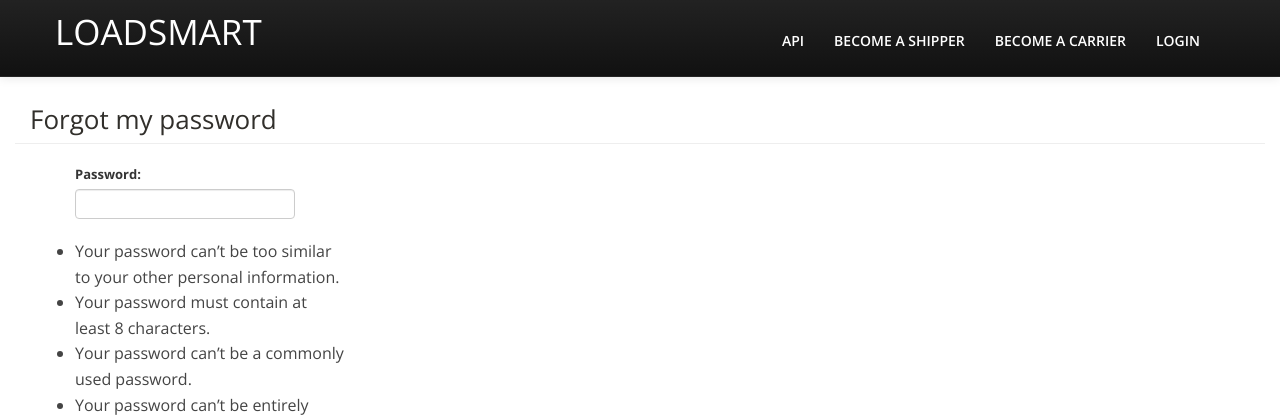
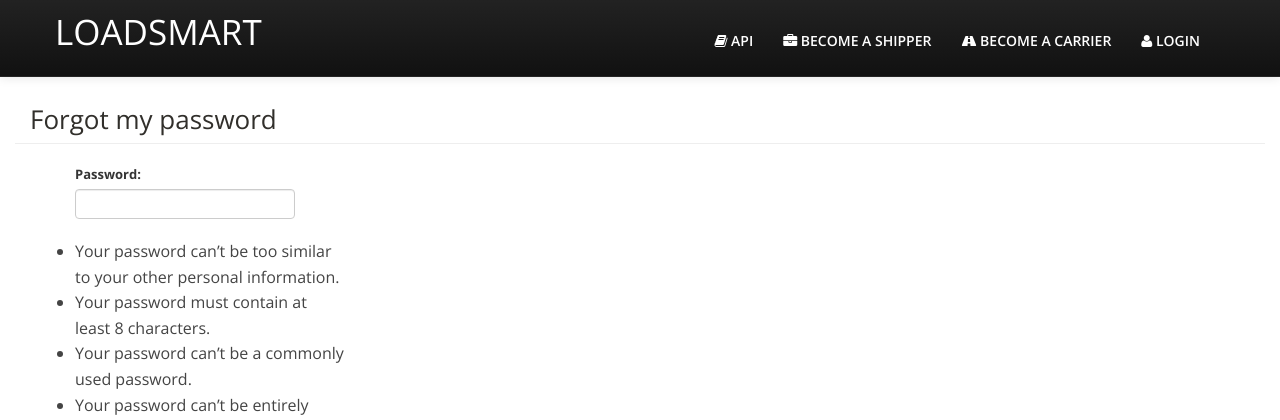
Before and after one commit to belaeifert/Loadsmart-final-project, a Django app: template finalProject/account/templates/reset_password/password_reset_form.html in a window 1280 px wide. Shown: the top 420 px of the page. Run offline with Django 3.2, Linux system fonts and the light colour scheme; the template is opened without the code that fills it: values that come from a table or form of the project are taken from there, others are empty; parts of the project's set-up code (start-up, migrations or seed data) failed here and were passed over; some libraries are stand-ins or nearby versions.

Commit message:
Navbar icons

```diff
--- a/finalProject/core/templates/partials/_navbar.html
+++ b/finalProject/core/templates/partials/_navbar.html
@@ -1,9 +1,9 @@
-<li><a title="api doc" href="{% url 'api:docs' %}" target="_blank">API</a></li>
+<li><a title="api doc" href="{% url 'api:docs' %}" target="_blank"><i class="icon-book icon-white"></i> API</a></li>
 {% if user.is_authenticated %}
-    <li><a title="home" href="{% url 'account:redirect_home' %}">Homepage</a></li>
-    <li><a title="logout" class="logout-popup-button" >Logout</a></li>
+    <li><a title="home" href="{% url 'account:redirect_home' %}"><i class="icon-home icon-white"></i> Homepage</a></li>
+    <li><a title="logout" class="logout-popup-button" ><i class="icon-user icon-white"></i> Logout</a></li>
 {% else %}
-    <li><a title="sign up shipper" class="shipper-signup-popup-button" >Become a Shipper</a></li>
-    <li><a title="sign up carrier" class="carrier-signup-popup-button" >Become a Carrier</a></li>
-    <li><a title="login" class="login-popup-button" >Login</a></li>
+    <li><a title="sign up shipper" class="shipper-signup-popup-button" ><i class="icon-briefcase icon-white"></i> Become a Shipper</a></li>
+    <li><a title="sign up carrier" class="carrier-signup-popup-button" ><i class="icon-road icon-white"></i> Become a Carrier</a></li>
+    <li><a title="login" class="login-popup-button" ><i class="icon-user icon-white"></i> Login</a></li>
 {% endif %}
```
